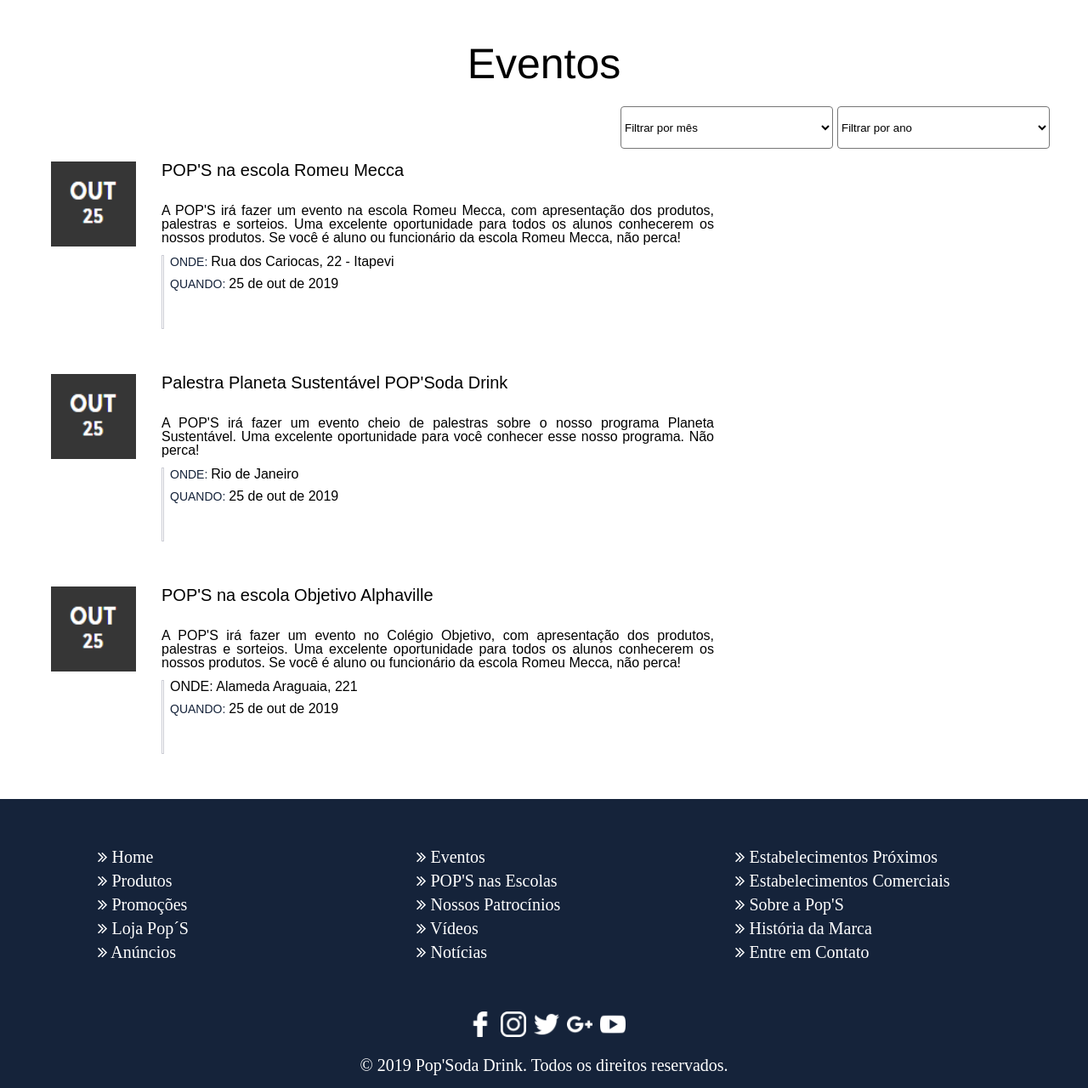
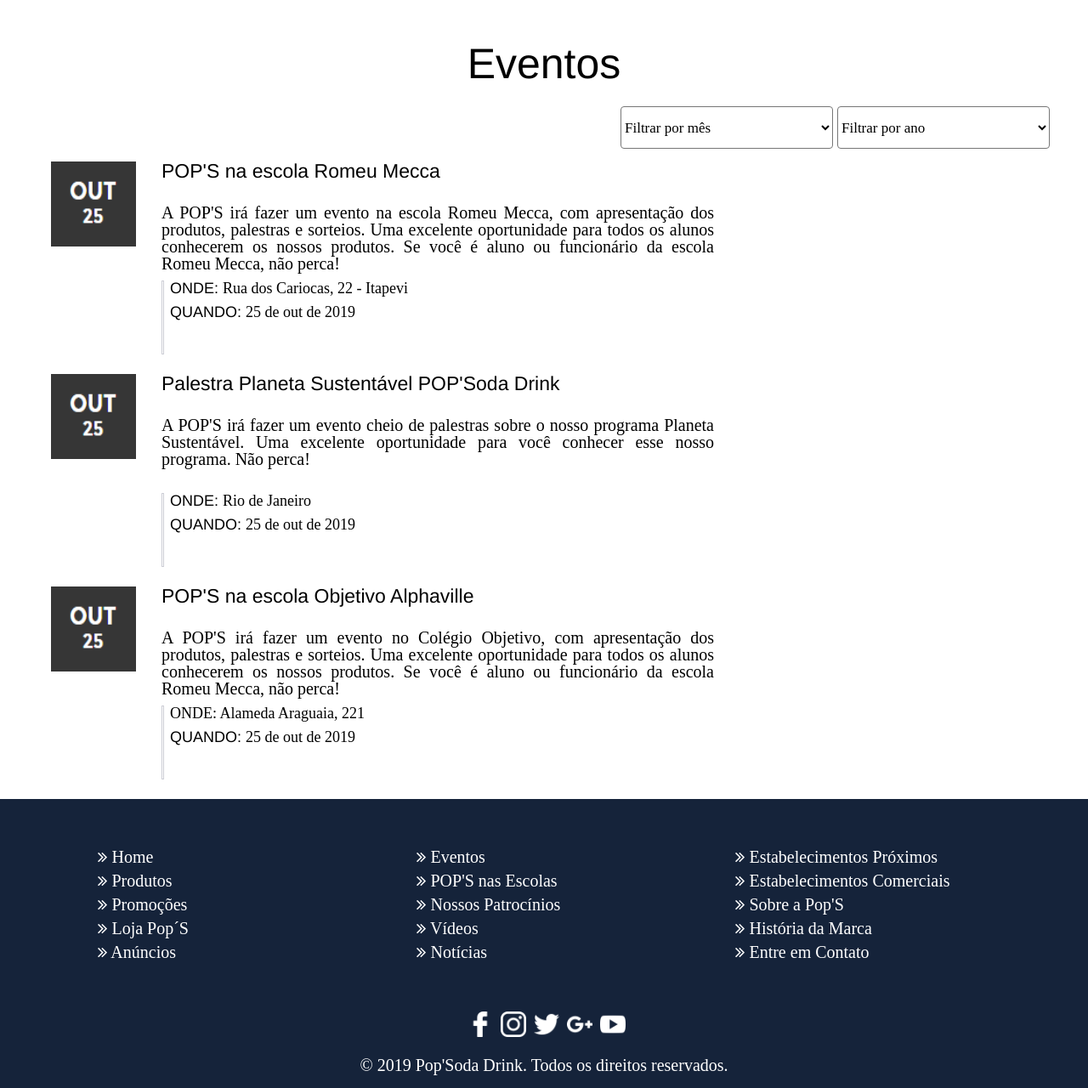
Before and after one commit to eudev-i/pop-soda-drink, a PHP site: page /eventos.php in a window 1280 px wide. Shown: the part 160-1440 px from the top of the page at 85% size. Run offline with PHP 8.4, Linux system fonts and the light colour scheme.

Commit message:
Finalization of page of events

```diff
--- a/css/arielle.css
+++ b/css/arielle.css
@@ -534,6 +534,8 @@ a.modal-fechar{
   width: 250px;
   height: 50px;
   background-color: white;
+  font-family: Gadugi;
+  font-size: 17px;
   border-radius: 4px;
   margin: 5px;
   margin-left: auto;
@@ -583,25 +585,25 @@ a.modal-fechar{
   height: 50px;
   background-color: white;
   float: inherit;
-  font-family: sans-serif;
-  font-size: 20px;
+  font-family: Helvetica;
+  font-size: 23px;
   font-weight: lighter;
 }
 
 .box-descricao-evento{
   width: 100%;
-  height: 70px;
+  height: 100px;
   background-color: white;
   float: inherit;
-  font-family: sans-serif;
-  font-size: 16px;
+  font-family: Gadugi;
+  font-size: 20px;
   font-weight: lighter;
   text-align: justify;
 }
 
 .localidade-evento{
   width: 300px;
-  height: 100px;
+  height: 120px;
   background-color: white;
   margin-top: -20px;
 
@@ -615,17 +617,17 @@ a.modal-fechar{
 }
 
 .localidade-evento h6{
-  font-family: sans-serif;
-  font-size: 14px;
-  color:#15233a;
+  font-family: Helvetica;
+  font-size: 18px;
+  color:#000;
   margin-left: 15px;
   margin: 10px;
   margin-bottom: 10px;
 }
 
 .localidade-evento span{
-  font-family: sans-serif;
-  font-size: 16px;
+  font-family: Gadugi;
+  font-size: 18px;
   font-weight: lighter;
   color: black;
 }
```
